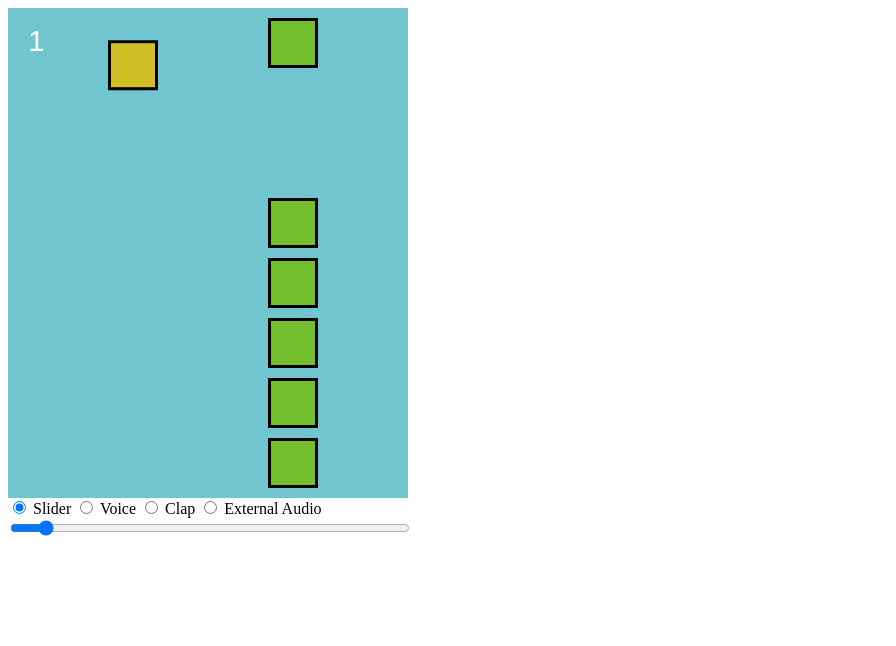
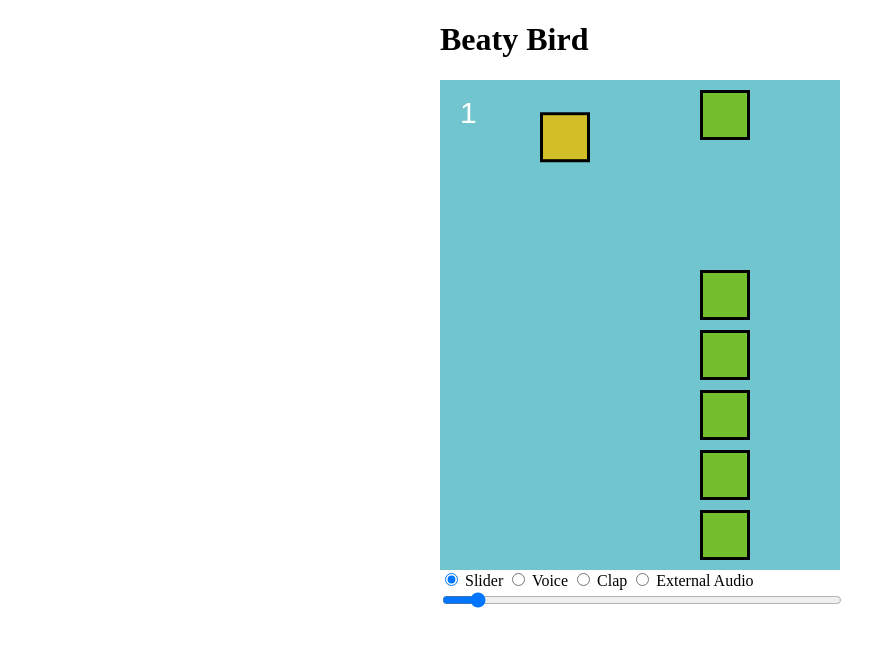
Before and after one commit to N1ck/beaty-bird, a website: page index.html in a window 1280 px wide. Shown: the whole page, without its empty margins (0-896 px from the left). Drawn offline with Linux system fonts and the light colour scheme; animation ran at ten frames a second.

Commit message:
Some pro styling

```diff
--- a/index.html
+++ b/index.html
@@ -7,6 +7,8 @@
         <script src="js/vendor/underscore.min.js"></script>
     </head>
 <body>
+    <div style="width:400px;margin:0 auto;">
+        <h1>Beaty Bird</h1>
         <div id="beatyGame"></div>
 
         <div>
@@ -17,6 +19,7 @@
         </div>
 
         <input class="freq" type="range" min="80" max="5000" step="40" style="width:400px;" value="440">
+    </div>
 
     <script src="js/vendor/phaser.min.js"></script>
     <script src="js/game.js"></script>
```
Lines whose indentation alone changed are shown as unchanged.
